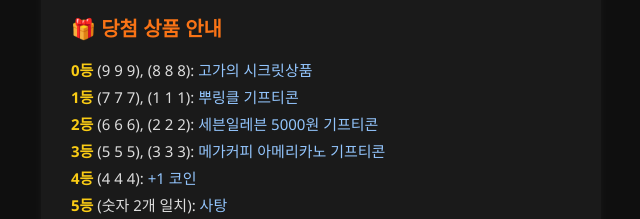
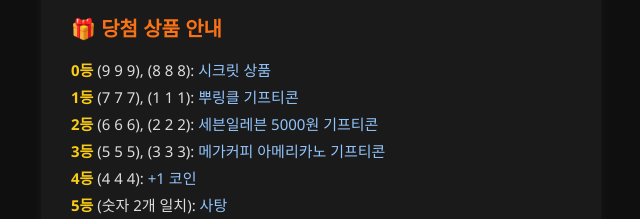
Before and after one commit to qpzm1010/hanbombig2.github.io, a plain HTML site: page slot.html in a window 1280 px wide. Shown: the part 569-788 px from the top of the page, 319-959 px from the left. Drawn offline with Linux system fonts and the light colour scheme.

Commit message:
Update slot.html

```diff
--- a/slot.html
+++ b/slot.html
@@ -25,7 +25,7 @@
     <p>스페이스바를 눌러 슬롯을 돌리세요. 슬롯은 누를 때마다 하나씩 멈춥니다.<br>숫자 모두 멈춘 뒤 결과에 따라 등수가 결정됩니다.</p>
     <h2>🎁 당첨 상품 안내</h2>
     <ul>
-      <li><strong>0등</strong> (9 9 9), (8 8 8): <em>고가의 시크릿상품</em></li>
+      <li><strong>0등</strong> (9 9 9), (8 8 8): <em>시크릿 상품</em></li>
       <li><strong>1등</strong> (7 7 7), (1 1 1): <em>뿌링클 기프티콘</em></li>
       <li><strong>2등</strong> (6 6 6), (2 2 2): <em>세븐일레븐 5000원 기프티콘</em></li>
       <li><strong>3등</strong> (5 5 5), (3 3 3): <em>메가커피 아메리카노 기프티콘</em></li>
```
